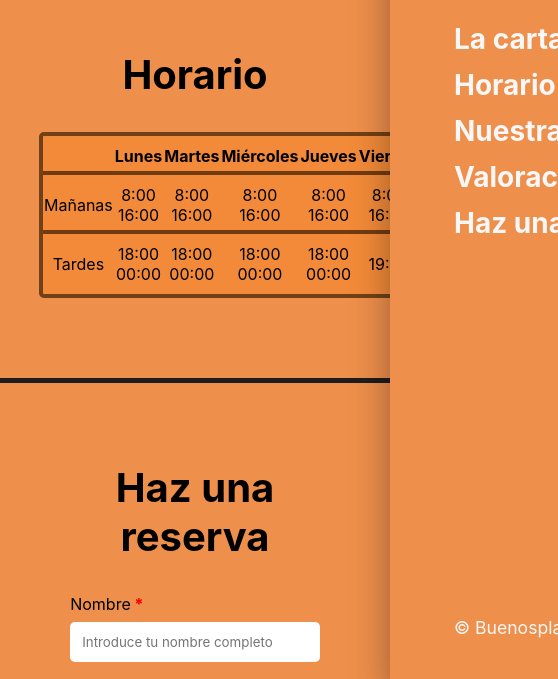
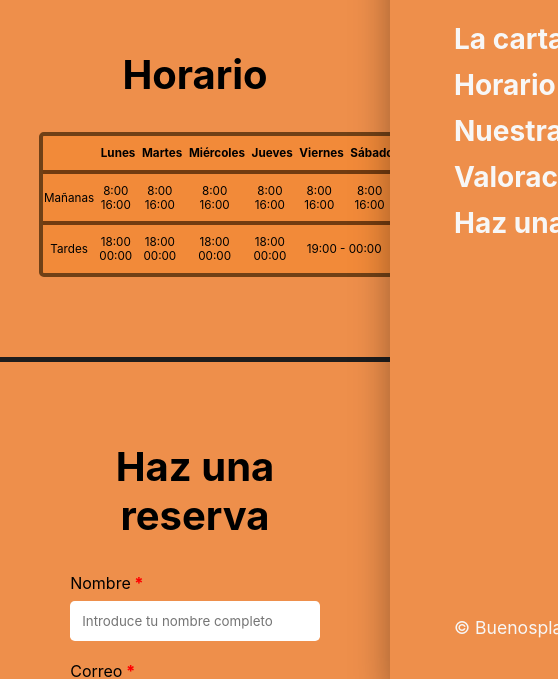
Before and after one commit to Tekyo23/Buenosplatos, a website: page src/reservations.html in a window 390 px wide. Shown: the part 140-819 px from the top of the page, 558 px wide, since content can reach past the window. Drawn offline with Linux system fonts and the light colour scheme.

Commit message:
Fix timetable responsive design (#3)

```diff
--- a/styles/reservations.css
+++ b/styles/reservations.css
@@ -11,17 +11,21 @@
 
 #timetable th { /* ReqC18 */
     border-bottom: .3rem solid rgba(99, 51, 12, 0.9);
-    padding-bottom: .3rem;
+    padding-bottom: .6rem;
 }
 
 #timetable tr:first-child > td {
     border-bottom: .3rem solid rgba(99, 51, 12, 0.9);
-    padding-bottom: .3rem;
+    padding-bottom: .6rem;
 }
 
  #timetable  p {
     margin: 0;
     font-size: medium;
+ }
+
+ .schedule__day {
+    padding-left: .5rem;
  }
 
 /* Reservations */
@@ -96,3 +100,27 @@ textarea:focus {
 #error-box.visible {
     display: block;
 }
+
+@media (max-width: 675px) {
+    .schedule__day {
+        padding-left: .35rem;
+    }
+    #timetable,
+    #timetable p {
+        font-size: .9rem;
+    }
+}
+
+@media (max-width: 625px) {
+    #timetable,
+    #timetable p {
+        font-size: .8rem;
+    }
+}
+
+@media (max-width: 565px) {
+    #timetable,
+    #timetable p {
+        font-size: .73rem;
+    }
+}
```
